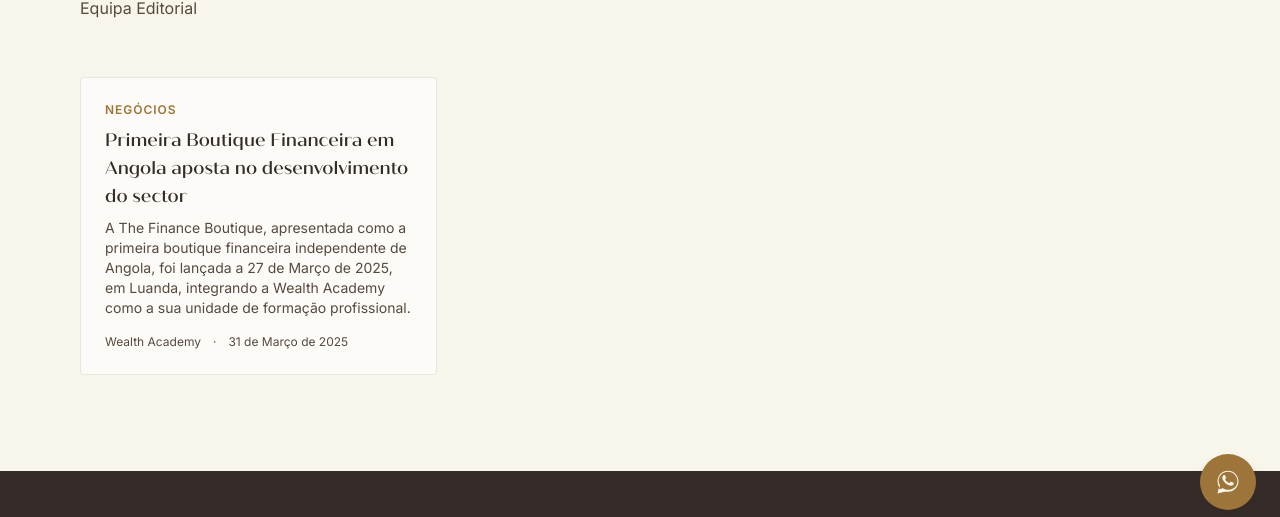
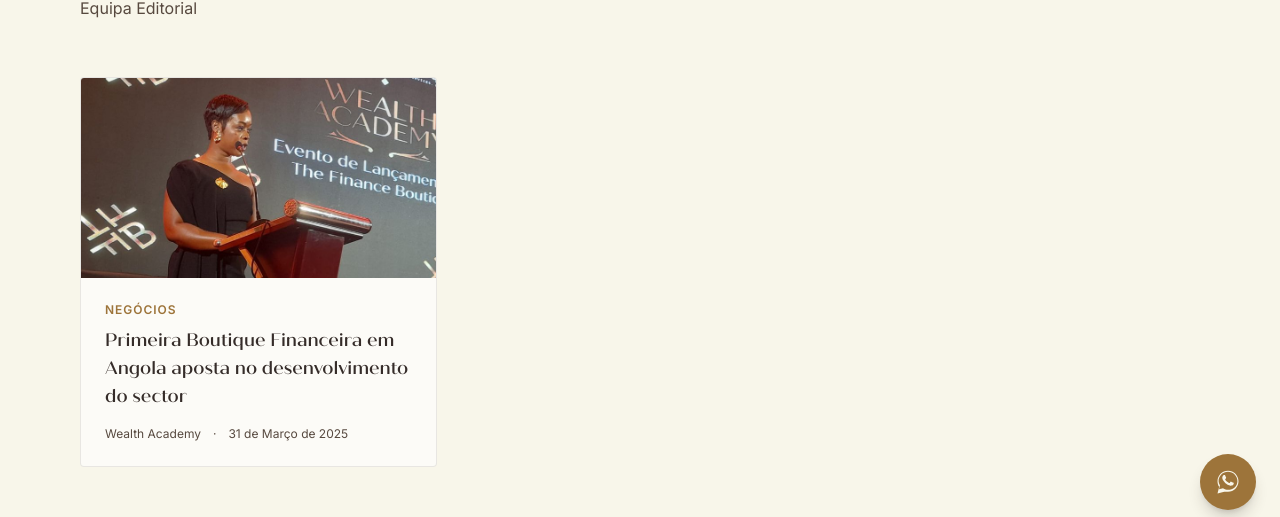
Before and after one commit to ArturMachado07/wealthacademy, a Next.js app: page /wealth-insights/autores/wealth-academy in a window 1280 px wide. Shown: the part 266-783 px from the top of the page. Built offline with nearby package versions, Linux system fonts and the light colour scheme; no server answers.

Commit message:
ui: foto de capa no card e no artigo, galeria com as restantes fotos, remover resumo do card

```diff
--- a/src/app/wealth-insights/[slug]/page.tsx
+++ b/src/app/wealth-insights/[slug]/page.tsx
@@ -63,6 +63,19 @@ export default function ArticlePage({ params }: Props) {
           ))}
         </div>
 
+        {article.gallery && article.gallery.length > 0 && (
+          <div className="mt-10 grid gap-4 sm:grid-cols-2">
+            {article.gallery.map((image) => (
+              <MediaSlot
+                key={image}
+                baseName={image}
+                alt={article.title}
+                className="aspect-[4/3] rounded"
+              />
+            ))}
+          </div>
+        )}
+
         {article.source && (
           <p className="mt-10 border-t border-ink/10 pt-6 text-sm text-ink-soft">
             Publicado originalmente em {article.source}
--- a/src/components/ArticleCard.tsx
+++ b/src/components/ArticleCard.tsx
@@ -1,6 +1,7 @@
 import Link from "next/link";
 import type { Article } from "@/data/articles";
 import { authors } from "@/data/authors";
+import MediaSlot from "@/components/MediaSlot";
 
 export default function ArticleCard({ article }: { article: Article }) {
   const author = authors.find((a) => a.slug === article.authorSlug);
@@ -8,12 +9,15 @@ export default function ArticleCard({ article }: { article: Article }) {
   return (
     <Link
       href={`/wealth-insights/${article.slug}`}
-      className="group flex flex-col rounded border border-ink/10 bg-white/60 p-6 transition-colors hover:border-gold"
+      className="group flex flex-col overflow-hidden rounded border border-ink/10 bg-white/60 transition-colors hover:border-gold"
     >
+      {article.photo && (
+        <MediaSlot baseName={article.photo} alt={article.title} className="aspect-[16/9]" />
+      )}
+      <div className="flex flex-1 flex-col p-6">
         <span className="eyebrow">{article.category}</span>
         <h3 className="mt-2 text-lg font-medium text-ink group-hover:text-gold-dark">{article.title}</h3>
-      <p className="mt-2 flex-1 text-sm text-ink-soft">{article.excerpt}</p>
-      <div className="mt-4 flex flex-wrap gap-x-3 gap-y-1 text-xs text-ink-soft">
+        <div className="mt-4 flex flex-1 flex-wrap items-end gap-x-3 gap-y-1 text-xs text-ink-soft">
           {author && <span>{author.name}</span>}
           <span>·</span>
           <span>{article.date}</span>
@@ -24,6 +28,7 @@ export default function ArticleCard({ article }: { article: Article }) {
             </>
           )}
         </div>
+      </div>
     </Link>
   );
 }
--- a/src/data/articles.ts
+++ b/src/data/articles.ts
@@ -9,6 +9,7 @@ export type Article = {
   date: string;
   readingTime?: string;
   photo?: string;
+  gallery?: string[];
   body?: string[];
   // Preencher source/sourceUrl quando o conteúdo for cobertura de imprensa
   // (não original da Wealth Academy) — mostra a citação da publicação de origem.
@@ -31,7 +32,8 @@ export const articles: Article[] = [
     category: "Negócios",
     authorSlug: "wealth-academy",
     date: "31 de Março de 2025",
-    photo: "boutiquefinanceira-2",
+    photo: "boutiquefinanceira-1",
+    gallery: ["boutiquefinanceira-2", "boutiquefinanceira-3"],
     excerpt:
       "A The Finance Boutique, apresentada como a primeira boutique financeira independente de Angola, foi lançada a 27 de Março de 2025, em Luanda, integrando a Wealth Academy como a sua unidade de formação profissional.",
     body: [
```
Lines whose indentation alone changed are shown as unchanged.
